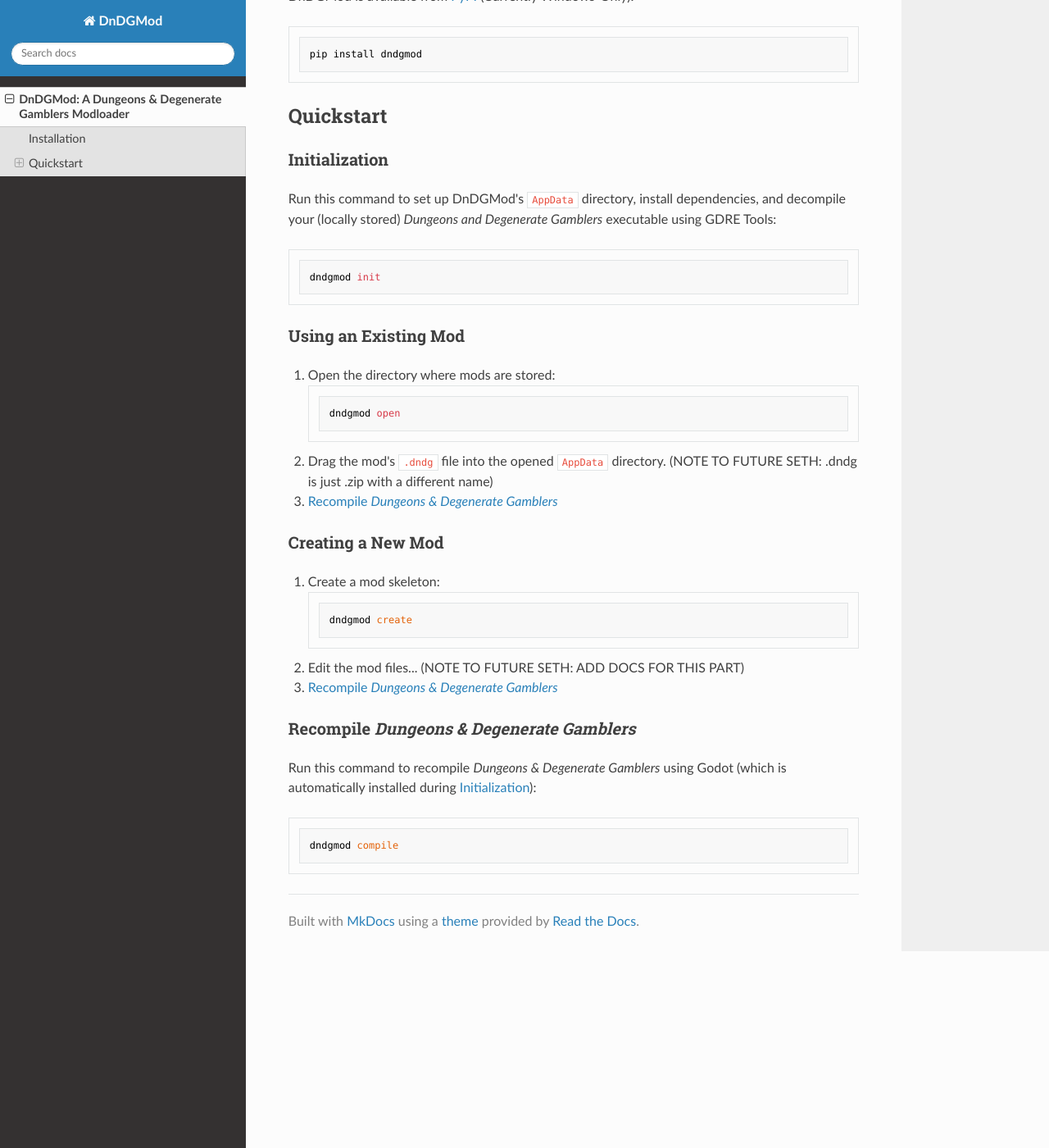
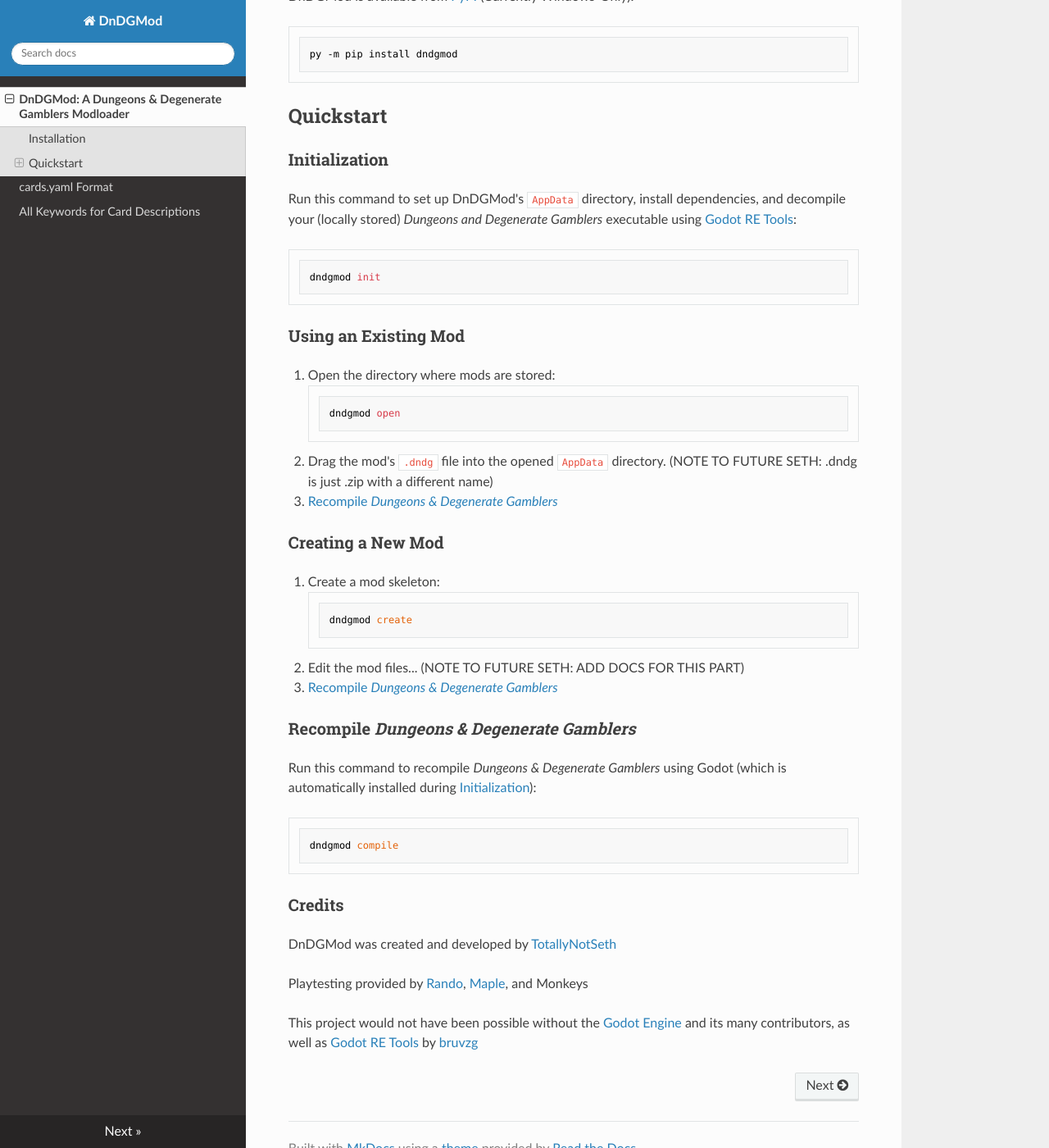
Before and after one commit to DnDGMod/DnDGMod, an MkDocs documentation site: the page built from docs/index.md, in a window 1280 px wide and 1400 px high, scrolled down 486 px. Shown: the whole window at 82% size. Built offline with MkDocs 1.6.1, drawn with Linux system fonts in a browser that asks for light colours; nearby versions of some CDN libraries.

Commit message:
Migrate Project to new PC

````diff
--- a/docs/index.md
+++ b/docs/index.md
@@ -9,13 +9,13 @@
 ## Installation
 DnDGMod is available from [PyPI](https://pypi.org/project/dndgmod/) (Currently Windows-Only):
 ```
-pip install dndgmod
+py -m pip install dndgmod
 ```
 
 ## Quickstart
 ### Initialization
 Run this command to set up DnDGMod's `AppData` directory, install dependencies, and decompile your (locally stored)
-*Dungeons and Degenerate Gamblers* executable using GDRE Tools:
+*Dungeons and Degenerate Gamblers* executable using [Godot RE Tools](https://github.com/bruvzg/gdsdecomp):
 ```
 dndgmod init
 ```
@@ -43,3 +43,12 @@
 ```
 dndgmod compile
 ```
+
+### Credits
+DnDGMod was created and developed by [TotallyNotSeth](https://github.com/TotallyNotSethP)
+
+Playtesting provided by [Rando](https://github.com/rando-idiot), [Maple](https://github.com/Maple29234), and Monkeys
+
+This project would not have been possible without the [Godot Engine](https://github.com/godotengine/godot/tree/master)
+and its many contributors, as well as [Godot RE Tools](https://github.com/bruvzg/gdsdecomp/tree/master) by
+[bruvzg](https://github.com/bruvzg)
--- a/pyproject.toml
+++ b/pyproject.toml
@@ -1,6 +1,6 @@
 [tool.poetry]
 name = "dndgmod"
-version = "0.3.0"
+version = "0.3.2"
 description = "A Dungeons & Degenerate Gamblers Modloader"
 authors = ["Seth Peace <sethevanpeace@gmail.com>"]
 readme = "README.md"
````
Also changed, not shown: docs/cards_yaml_format.md (added, +42 -0 lines), docs/description_keywords.md (added, +21 -0 lines), 3 other files.
